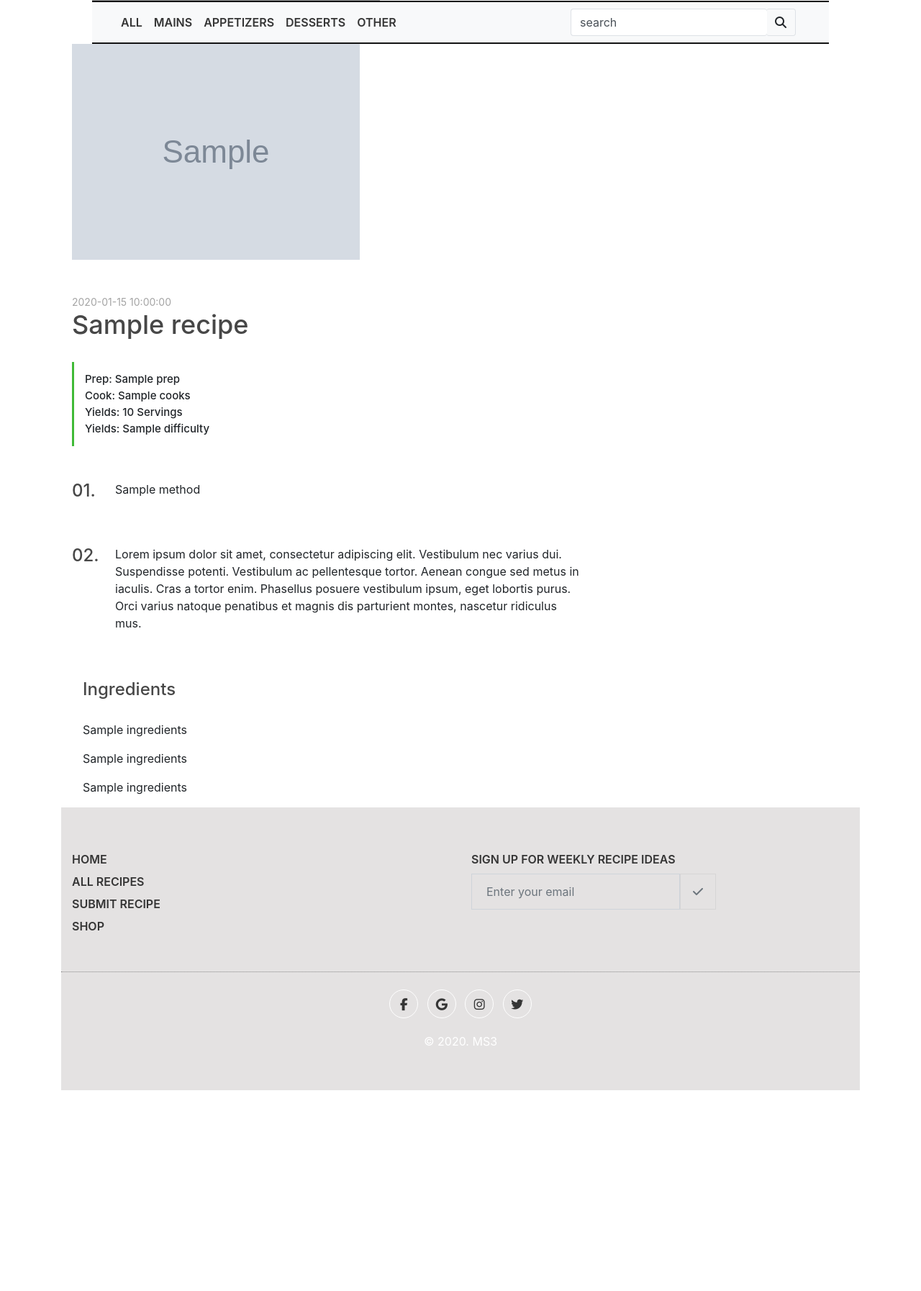
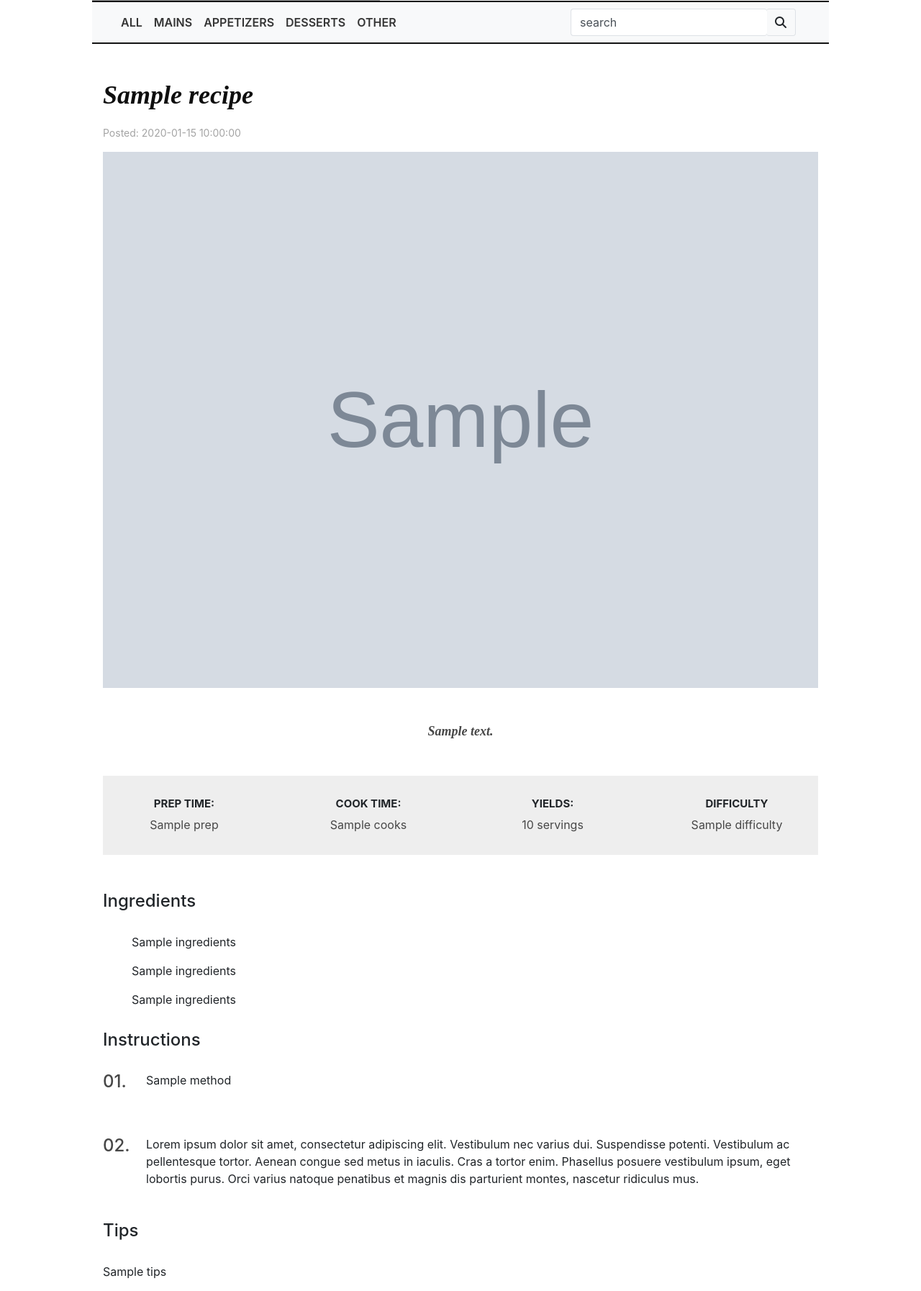
Before and after one commit to sabinemm/recipe-site-ms3, a Flask app: page /recipe in a window 1280 px wide. Shown: the part 335-2129 px from the top of the page at 72% size. Before the commit the page ends 1850 px from the top, so only its background shows below. Run offline with Flask 2, Linux system fonts and the light colour scheme; grey boxes marked "Sample" are stand-in pictures; a database or web service that is not in the repository returns one stand-in record (values such as "Sample title"); some libraries are stand-ins or nearby versions; some web fonts are replaced; grey boxes are pictures that could not be loaded.

Commit message:
styled recipe page

```diff
--- a/static/stylesheets/style.css
+++ b/static/stylesheets/style.css
@@ -1,32 +1,29 @@
 @import url('https://fonts.googleapis.com/css2?family=Arimo:wght@400;700&family=Playfair+Display:wght@400;500&display=swap');
+@import url("https://use.typekit.net/ofu8gcr.css");
 /*
 font-family: 'Arimo', sans-serif;
 font-family: 'Playfair Display', serif;
+
+font-family: linotype-didot-headline, serif;
+font-weight: 400;
+font-style: normal;
+
+font-family: linotype-didot, serif;
+font-weight: 700;
+font-style: italic;
 */
 
 html {
     box-sizing: border-box;
   }
 
-  *, *::before, *::after {
-    box-sizing: inherit;
-    margin: 0;
-    padding: 0;
-  }
-
 body {
     font-family: 'Arimo', sans-serif;
   }
 
-.wrap {
+.wrapp {
     padding-left: 10%;
     padding-right: 10%;
-}
-@media (max-width: 992px) {
-    .wrap {
-        padding-left: 0%;
-        padding-right: 0%;
-    }
 }
 
 a {
@@ -46,7 +43,6 @@ a:hover {
 
 .site-header {
 background-color: rgb(228, 226, 226);
-
 }
 
 .small-link {
@@ -103,7 +99,6 @@ background-color: rgb(228, 226, 226);
 	padding:60px 0 20px;
 	position: relative;
 	color: #fff;
-	z-index: 100;
 	background: rgb(228, 226, 226);
     word-wrap: break-word;
 }
@@ -137,7 +132,6 @@ background-color: rgb(228, 226, 226);
 	border: 1px solid #d6d5d5;
 	transition: 0.5s;
 	position: relative;
-
 	padding: 12px 17px;
 	transition: .5s;
 }
@@ -216,31 +210,55 @@ ul {
 
 /* RECIPE STYLE */
 
-.receipe-headline span {
+.recipe-pic {
+    width: 100%;
+}
+
+.recipe-headline p {
     font-size: 14px;
-    display: block;
     color: #a4a4a4;
-    margin-bottom: 0; }
-  .receipe-headline h2 {
+}
+
+.recipe-headline h2 {
+    font-family: linotype-didot, serif;
+    font-weight: 700;
+    font-style: italic;
     font-size: 36px;
+    color: rgb(14, 14, 14);
+    margin-top: 50px;
+    margin-bottom: 20px;
+}
+
+.recipe-info {
+    background-color:rgb(238, 238, 238);
+    text-align: center;
+}
+.recipe-info h6 {
+    font-size: 15px;
+    font-weight: 700;
+    margin-top: 30px;
+ }
+
+.recipe-info p {
     color: #474747;
-    margin-bottom: 30px; }
-    @media only screen and (max-width: 767px) {
-      .receipe-headline h2 {
-        font-size: 24px; } }
-  .receipe-headline .receipe-duration {
-    border-left: 3px solid #40ba37;
-    padding: 15px; }
-    .receipe-headline .receipe-duration h6 {
-      font-size: 15px;
-      margin-bottom: 5px; }
-      .receipe-headline .receipe-duration h6:last-child {
-        margin-bottom: 0; }
+    margin-bottom: 30px;
+}
+
+.description h6 {
+    font-family: linotype-didot, serif;
+    font-weight: 700;
+    font-style: italic;
+    font-size: 18px;
+    margin: 50px 0px 50px;
+    color: #474747;
+    text-align: center;
+}
 
 .single-preparation-step {
     position: relative;
     z-index: 1;
-            margin-bottom: 50px; }
+    margin-bottom: 30px; }
+
 .single-preparation-step h4 {
     color: #474747;
     -webkit-box-flex: 0;
@@ -248,14 +266,17 @@ ul {
     flex: 0 0 60px;
     max-width: 60px;
     width: 60px;
-              margin-bottom: 0; }
+}
 
-          @media only screen and (min-width: 768px) and (max-width: 991px) {
-            .ingredients {
-              margin-bottom: 80px; } }
-          @media only screen and (max-width: 767px) {
-            .ingredients {
-              margin-bottom: 80px; } }
 .ingredients h4 {
-            color: #474747;
-            margin-bottom: 30px; }
+    margin-bottom: 30px;
+    margin-top: 50px;
+}
+
+.instructions h4, .ingredients {
+    margin-bottom: 30px;
+}
+
+.instructions {
+    margin-bottom: 100px;
+}
--- a/templates/base.html
+++ b/templates/base.html
@@ -23,7 +23,8 @@
             <a class="py-2 small-link" href="#">LOGIN/SIGNUP</a>
         </div>
     </nav>
-    <div class="wrap">
+
+    <div class="wrapp">
 
         <!--- BANNER -->
 
@@ -69,7 +70,7 @@
                     </span>
                 </form>
             </div>
-    </div>
+
         </nav>
 
         <!---CONTENT-->
@@ -78,6 +79,7 @@
             {% block content %}
             {% endblock %}
         </div>
+
 
     </div>
 
--- a/templates/recipe.html
+++ b/templates/recipe.html
@@ -1,38 +1,76 @@
 {% extends 'base.html' %} {% block content %}
-
-
 
 {% for rec in recipe %}
 
+<div class="recipe-headline">
+    <h2>{{rec.name}}</h2>
+    <p>Posted: {{rec.date_added}}</p>
+</div>
+
 <!-- Receipe Img -->
-<div class="container">
+<img class="recipe-pic" src="{{rec.image_url}}" alt="recipe picture">
+
+<!-- Info -->
+
+<div class="description">
+    <h6>{{rec.description}}</h6>
+</div>
+
+<div class="recipe-info">
     <div class="row">
-        <div class="col-sm-6 col-md-12">
-            <img src="{{rec.image_url}}" alt="recipe picture">
+        <div class="col-3">
+            <h6>PREP TIME: </h6>
+            <p>{{rec.prep}}</p>
+        </div>
+        <div class="col-3">
+            <h6>COOK TIME:</h6>
+            <p>{{rec.cooks}}</p>
+        </div>
+        <div class="col-3">
+            <h6>YIELDS:</h6>
+            <p>{{rec.serves}} servings</p>
+        </div>
+        <div class="col-3">
+            <h6>DIFFICULTY</h6>
+            <p>{{rec.difficulty}}</p>
         </div>
     </div>
 </div>
 
-<!-- Receipe Content Area -->
-<div class="receipe-content-area">
-    <div class="container">
-        <div class="row">
-            <div class="col-12 col-md-8">
-                <div class="receipe-headline my-5">
-                    <span>{{rec.date_added}}</span>
-                    <h2>{{rec.name}}</h2>
-                    <div class="receipe-duration">
-                        <h6>Prep: {{rec.prep}}</h6>
-                        <h6>Cook: {{rec.cooks}}</h6>
-                        <h6>Yields: {{rec.serves}} Servings</h6>
-                        <h6>Yields: {{rec.difficulty}}</h6>
-                    </div>
-                </div>
-            </div>
+
+<!-- Ingredients -->
+
+<div class="ingredients">
+    <h4>Ingredients</h4>
+    <ul>
+        <!-- Ingredient -->
+        <div class="ingredient">
+            <li>
+                <p>{{rec.ingredients}}</p>
+            </li>
         </div>
 
-        <div class="row">
-            <div class="col-12 col-lg-8">
+        <!-- Ingredient -->
+        <div class="ingredient">
+            <li>
+                <p>{{rec.ingredients}}</p>
+            </li>
+        </div>
+
+        <!-- Ingredient -->
+        <div class="ingredient">
+            <li>
+                <p>{{rec.ingredients}}</p>
+            </li>
+        </div>
+    </ul>
+</div>
+
+<!-- Preparation -->
+
+<div class="row instructions">
+    <div class="col-12">
+        <h4>Instructions</h4>
         <!-- Single Preparation Step -->
         <div class="single-preparation-step d-flex">
             <h4>01.</h4>
@@ -41,33 +79,22 @@
         <!-- Single Preparation Step -->
         <div class="single-preparation-step d-flex">
             <h4>02.</h4>
-                    <p>Lorem ipsum dolor sit amet, consectetur adipiscing elit. Vestibulum nec varius dui. Suspendisse
-                        potenti. Vestibulum ac pellentesque tortor. Aenean congue sed metus in iaculis. Cras a tortor
-                        enim. Phasellus posuere vestibulum ipsum, eget lobortis purus. Orci varius natoque penatibus et
+            <p>Lorem ipsum dolor sit amet, consectetur adipiscing elit. Vestibulum nec varius dui.
+                Suspendisse
+                potenti. Vestibulum ac pellentesque tortor. Aenean congue sed metus in iaculis. Cras a
+                tortor
+                enim. Phasellus posuere vestibulum ipsum, eget lobortis purus. Orci varius natoque penatibus
+                et
                 magnis dis parturient montes, nascetur ridiculus mus. </p>
         </div>
 
-                <!-- Ingredients -->
-                <div class="col-12 col-lg-4">
-                    <div class="ingredients">
-                        <h4>Ingredients</h4>
-
-                        <!-- Ingredient -->
-                        <div class="ingredient">
-                            <p>{{rec.ingredients}} </p>
+        <h4>Tips</h4>
+        <p>{{rec.tips}}</p>
+    </div>
 </div>
 
-                        <!-- Ingredient -->
-                        <div class="ingredient">
-                            <p>{{rec.ingredients}} </p>
+
 </div>
 
-                        <!-- Ingredient -->
-                        <div class="ingredient">
-                            <p>{{rec.ingredients}} </p>
-                        </div>
-                    </div>
-                </div>
-            </div>
 {% endfor %}
 {% endblock %}
```
Lines whose indentation alone changed are shown as unchanged.
